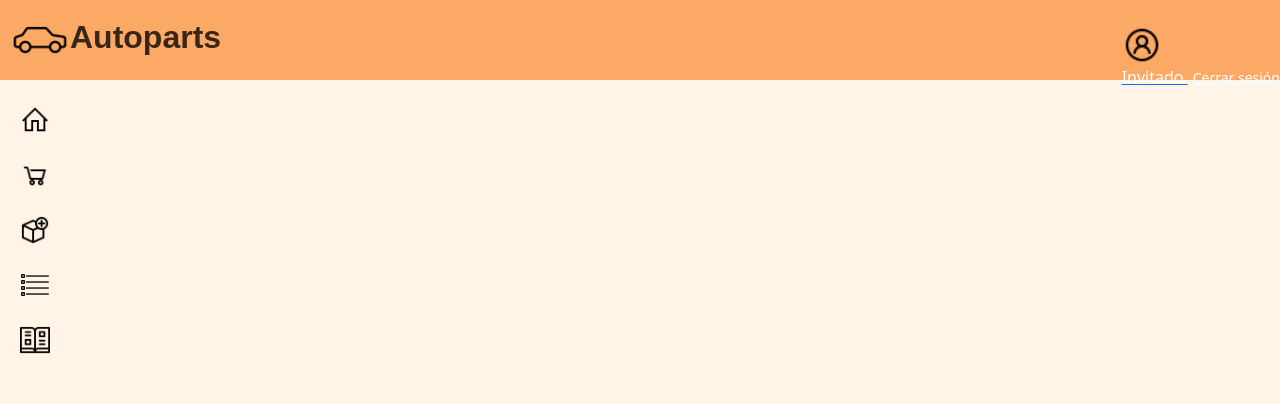
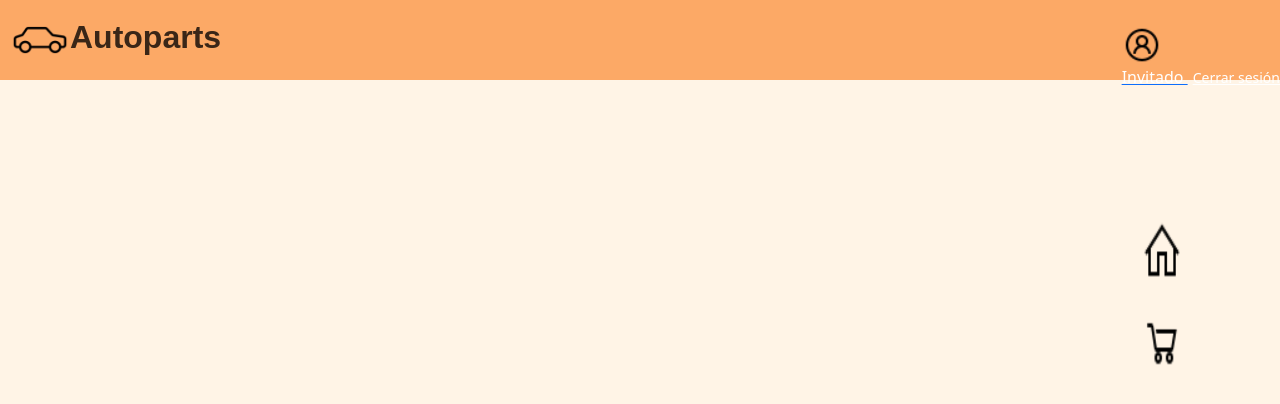
Before and after one commit to amorfitho/integraci-n-ev_2, a Django app: page / in a window 1280 px wide. Shown: the top 404 px of the page. Run offline with Django 5.2, Linux system fonts and the light colour scheme.

Commit message:
permisos basicos
se hizo la diferenciacion a travez de los permisos con id fe html

```diff
--- a/app/templates/app/home.html
+++ b/app/templates/app/home.html
@@ -17,7 +17,7 @@
       </div>
       <div class="acnt">
          <div>
-      <a href="#">
+      <a href="{% url 'login' %}">
          <img src="{% static 'app/image/account.png' %}" alt="" width="30px">
          <span style="color:white;">
            {% if request.session.nombre %}
@@ -28,16 +28,21 @@
            <a href="{% url 'logout' %}" style="color:white; font-size: 14px; margin-left: 5px;">Cerrar sesión</a>
          </span>
       </a>
+   <div class="lateral-bar">
+   <div><a href="{% url 'home' %}"><img src="{% static 'app/image/home.png' %}" alt="" width="30px"></a></div>
+   {% if request.session.tipo_usuario == 2 or request.session.tipo_usuario == 5 %}
+      <div><a href="{% url 'catalogob2c' %}"><img src="{% static 'app/image/catalogue.png' %}" alt="" width="30px"></a></div>
+   {% elif request.session.tipo_usuario == 1 or request.session.tipo_usuario == 5 %}
+      <div><a href="{% url 'catalogob2b' %}"><img src="{% static 'app/image/catalogue.png' %}" alt="" width="30px"></a></div>
+   {% endif %}
+
+   <div><a href="{% url 'shoppingcart' %}"><img src="{% static 'app/image/shoppingcart.png' %}" alt="" width="30px"></a></div>
+
+   {% if request.session.tipo_usuario == 3 or request.session.tipo_usuario == 5 %}
+      <div><a href="{% url 'lista' %}"><img src="{% static 'app/image/list.png' %}" alt="" width="30px"></a></div>
+      <div><a href="{% url 'agregar' %}"><img src="{% static 'app/image/addproduct.png' %}" alt="" width="30px"></a></div>
+   {% endif %}
    </div>
-      </div>
-      <div class="lateral-bar">
-         <div><a href="{% url 'home' %}"><img src="{% static 'app/image/home.png' %}" alt="" width="30px"></a></div>
-         <div><a href="{% url 'shoppingcart' %}"><img src="{% static 'app/image/shoppingcart.png' %}" alt="" width="30px"></a></div>
-         <div><a href="{% url 'agregar' %}"><img src="{% static 'app/image/addproduct.png' %}" alt="" width="30px"></a></div>
-         <div><a href="{% url 'lista2' %}"><img src="{% static 'app/image/list.png' %}" alt="" width="30px"></a></div>
-         <div><a href="{% url 'catalogob2b' %}"><img src="{% static 'app/image/catalogue.png' %}" alt="" width="30px"></a></div>
-     </div>
-  </div>
 </div>
 
 {% endblock %}
--- a/app/templates/crud/lista.html
+++ b/app/templates/crud/lista.html
@@ -4,7 +4,7 @@
 
 {% block contenido %}
 <h1>Listado de Sucursales y Stock de Productos</h1>
-
+<h2>agregar nuevo porducto</h2>
 {% for local in locales %}
     <h2>{{ local.nombre_local }}</h2>
     <p><strong>Dirección:</strong> {{ local.direccion }}</p>
@@ -34,7 +34,9 @@
                     <td>${{ stock.producto.precio_mayorista }}</td>
                     <td>{{ stock.cantidad }}</td>
                     <td>
+                        {% if request.session.tipo_usuario == 5 %}
                         <a href="{% url 'modificar' stock.id %}" class="button edit">Modificar</a>
+                        {% endif %}
                     </td>
                 </tr>
             {% empty %}
```
Also changed, not shown: db.sqlite3.
